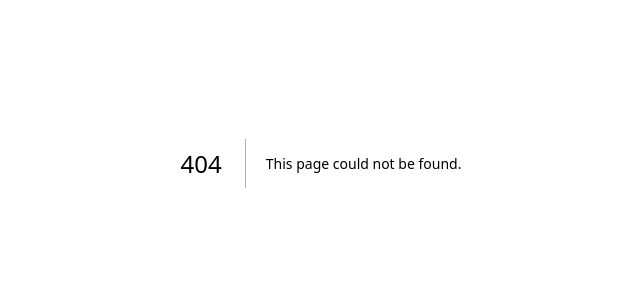
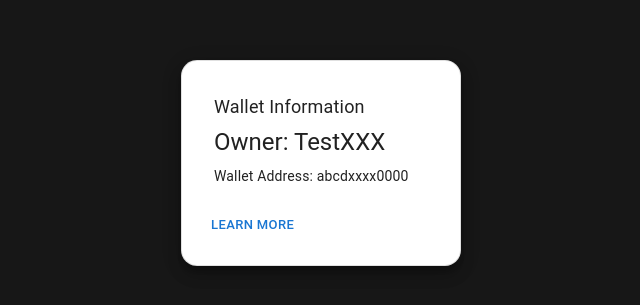
Before and after one commit to etherion-tools/LedgeX, a Next.js app: page /test in a window 1280 px wide. Before the commit this address had no page. Shown: the part 237-542 px from the top of the page, without its empty margins (319-959 px from the left). Built offline with nearby package versions, Linux system fonts and the light colour scheme.

Commit message:
Add ReusableCard component for displaying wallet information

```diff
--- /dev/null
+++ b/src/app/test/page.tsx
@@ -0,0 +1,9 @@
+import ReusableCard from "@/component/ReusableCard/reusablecard";
+
+export default function Page() {
+  return (
+    <div className='flex justify-center items-center min-h-screen bg-foreground'>
+      <ReusableCard name="TestXXX" walletAddress="abcdxxxx0000" />
+    </div>
+  );
+}
--- /dev/null
+++ b/src/component/ReusableCard/reusablecard.tsx
@@ -0,0 +1,38 @@
+import * as React from 'react';
+import Card from '@mui/material/Card';
+import CardActions from '@mui/material/CardActions';
+import CardContent from '@mui/material/CardContent';
+import Button from '@mui/material/Button';
+import Typography from '@mui/material/Typography';
+
+type ReusableCardProps = {
+
+  name: string;
+  walletAddress: string;
+};
+
+export default function ReusableCard({ name , walletAddress}: ReusableCardProps) {
+  return (
+    <div className='flex justify-center items-center min-h-screen '>
+        <Card sx={{ minWidth: 280, border: '1px solid', borderColor: 'divider', borderRadius:4, padding: 2, boxShadow: 10}}>
+      <CardContent>
+        <Typography gutterBottom sx={{ color: 'text.foreground', fontSize: 18 }}>
+          Wallet Information
+        </Typography>
+        <div className='flex flex-col gap-2'>
+        <Typography variant="h5" component="div">
+            Owner: {name}
+        </Typography>
+        <Typography variant="body2">
+        Wallet Address: {walletAddress}
+          <br />
+        </Typography>
+        </div>
+      </CardContent>
+      <CardActions>
+        <Button size="small">Learn More</Button>
+      </CardActions>
+    </Card>
+    </div>
+  );
+}
```
